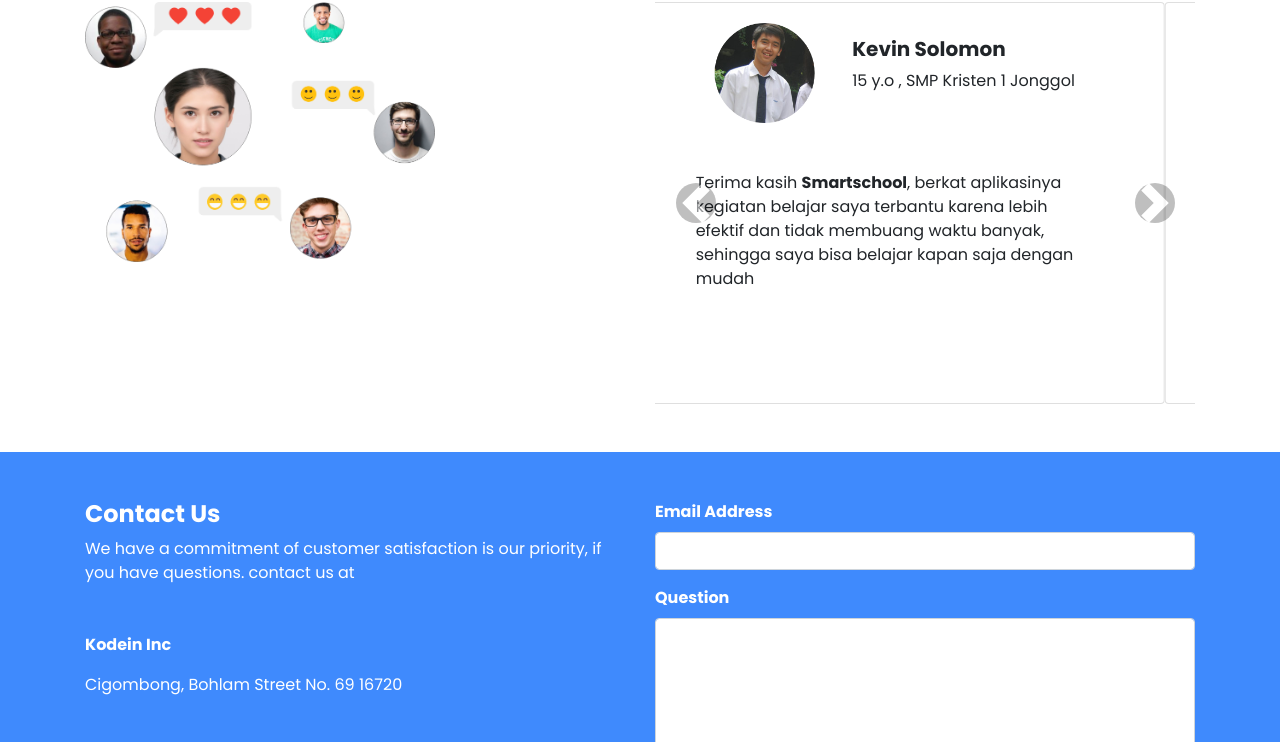
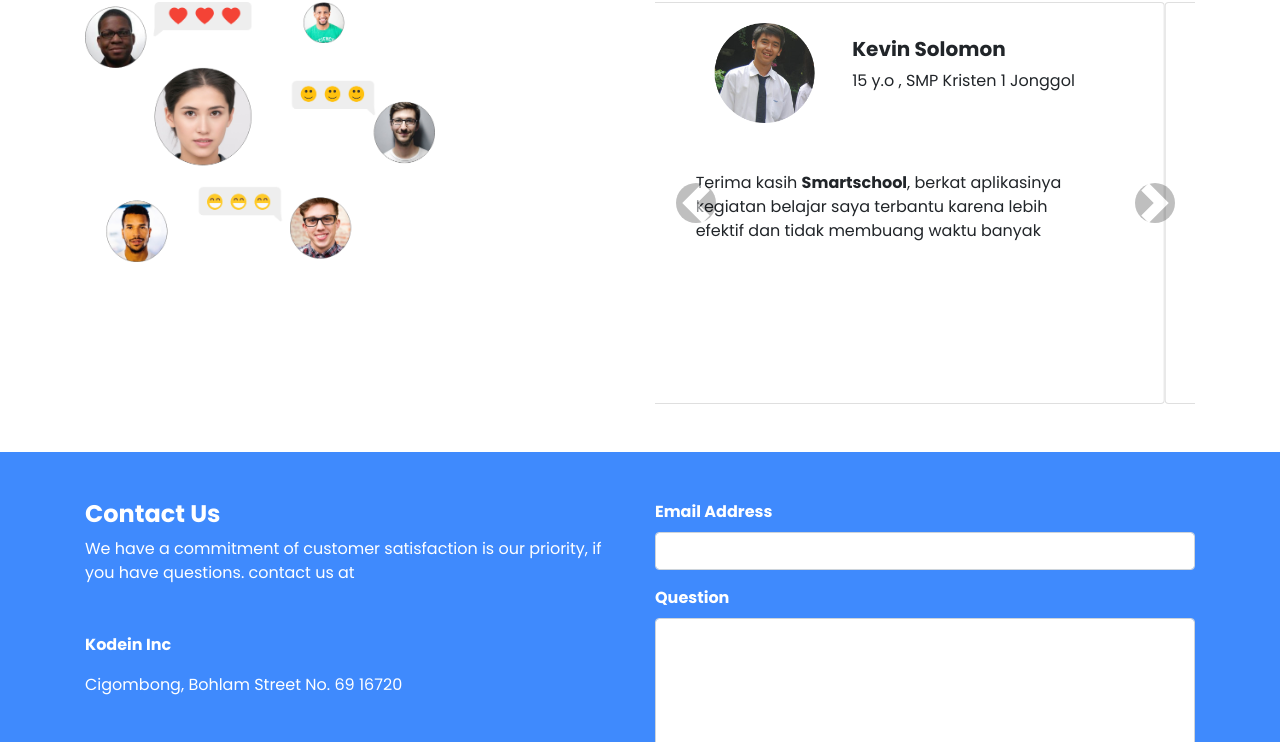
Before and after one commit to FadlanNaufal/smart-school, a plain HTML site: page index.html in a window 1280 px wide. Shown: the part 1347-2089 px from the top of the page. Drawn offline with nearby package versions, Linux system fonts and the light colour scheme.

Commit message:
change text

```diff
--- a/index.html
+++ b/index.html
@@ -146,8 +146,7 @@
                                     <div class="testimonial-content mt-5">
                                         Terima kasih <b>Smartschool</b>, berkat aplikasinya kegiatan
                                         belajar saya terbantu karena lebih efektif dan tidak
-                                        membuang waktu banyak, sehingga saya bisa belajar
-                                        kapan saja dengan mudah
+                                        membuang waktu banyak
                                     </div>
                                 </div>
                             </div>
```
